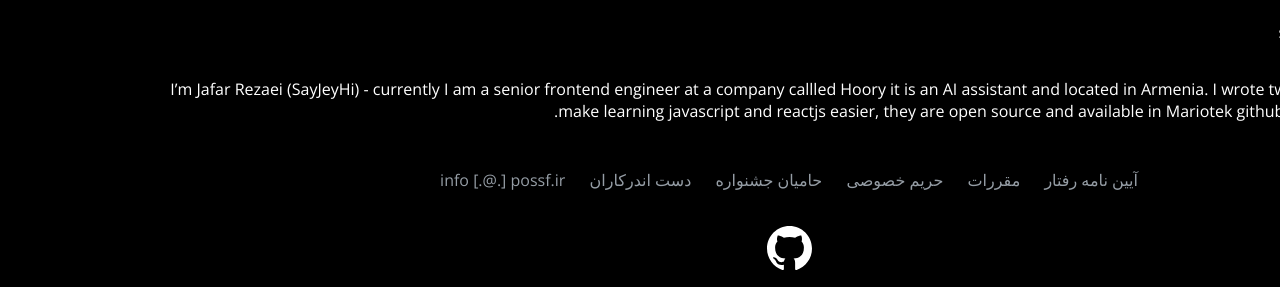
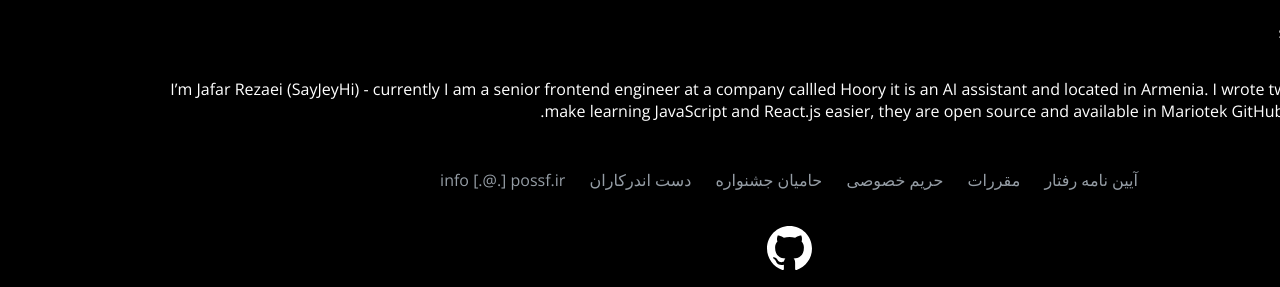
Before and after one commit to POSSF/POSSF, a Jekyll site: the page built from _networks/JafarRezaei.md, in a window 1280 px wide, cut to the strip 209-496 px from the top of the page. Built offline with Jekyll 4.4.1, drawn with Linux system fonts in a browser that asks for light colours; some web fonts are replaced; grey boxes are pictures that could not be loaded.

Commit message:
Update _networks/JafarRezaei.md

```diff
--- a/_networks/JafarRezaei.md
+++ b/_networks/JafarRezaei.md
@@ -15,4 +15,4 @@ languages: typescript javascript reactjs
 ---
 
 I'm Jafar Rezaei (SayJeyHi) - currently I am a senior frontend engineer at a company callled Hoory it is an AI assistant and located in Armenia.
-I wrote two books to make learning javascript and reactjs easier, they are open source and available in Mariotek github repository.
+I wrote two books to make learning JavaScript and React.js easier, they are open source and available in Mariotek GitHub repository.
```
